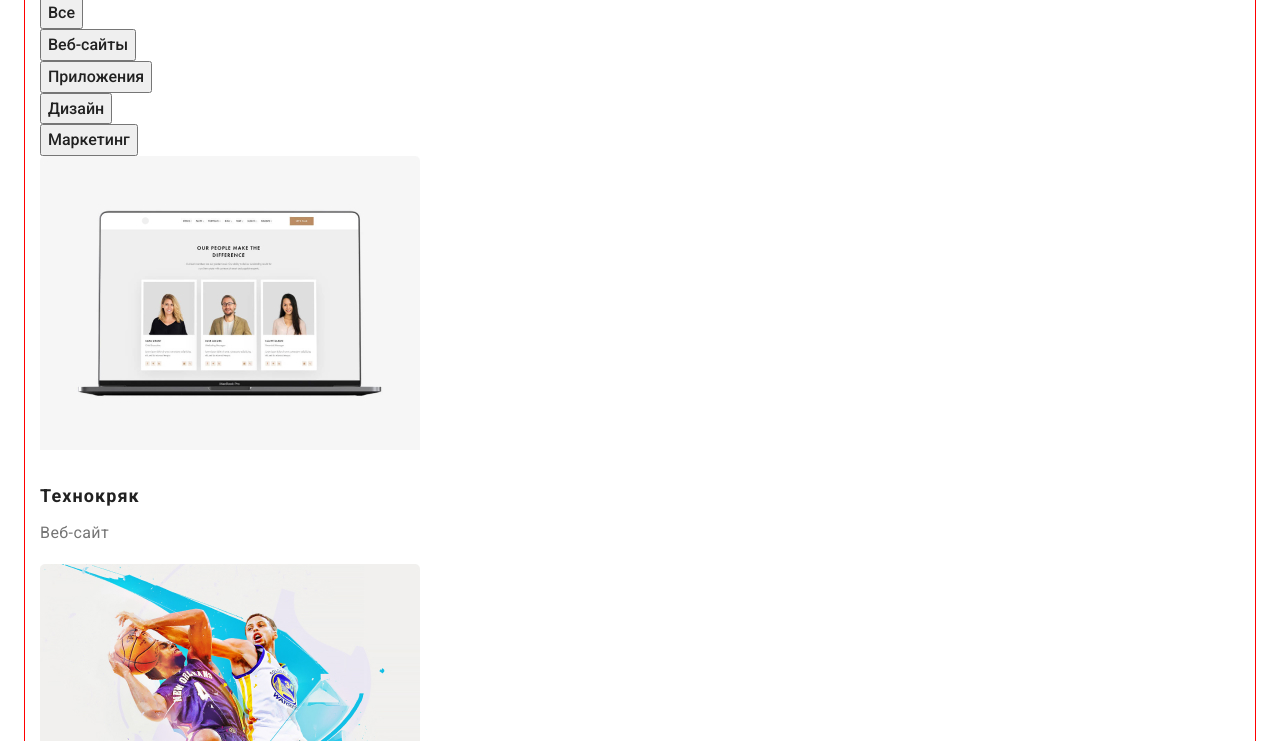
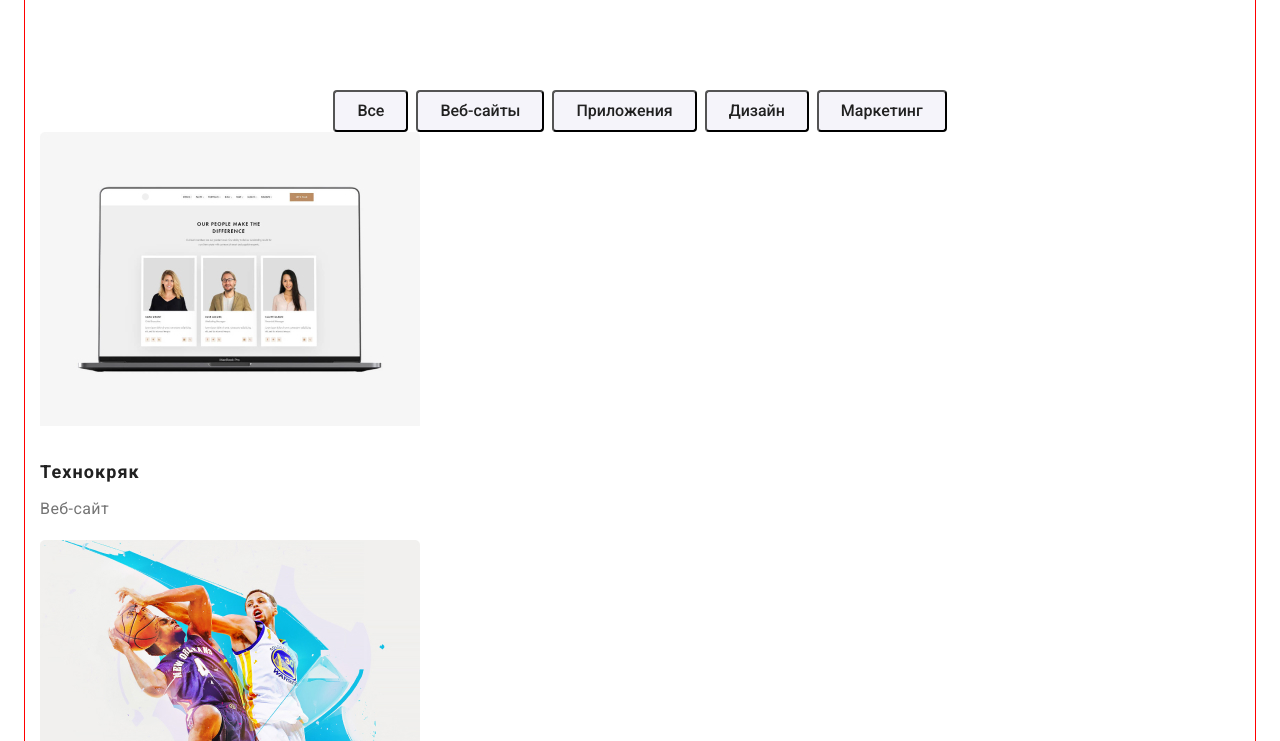
Before and after one commit to niemandweissdaruber/goit-markup-hw-03, a plain HTML site: page portfolio.html in a window 1280 px wide. Shown: the part 119-860 px from the top of the page. Drawn offline with nearby package versions, Linux system fonts and the light colour scheme.

Commit message:
+стилизация фильтров

```diff
--- a/css/common.css
+++ b/css/common.css
@@ -76,6 +76,8 @@ a.phone {
 }
 
 .header-style {
+  align-items: center;
+
   font-weight: 500;
   font-size: 14px;
   line-height: 1.14;
--- a/css/portfolio.css
+++ b/css/portfolio.css
@@ -19,6 +19,10 @@ html {
   color: var(--accent-color);
 }
 
+.invisible-title {
+  text-align: center;
+}
+
 .filter-list .filter {
   color: var(--secondary-text-color);
 
@@ -37,6 +41,26 @@ html {
   color: var(--white-color);
   background-color: var(--accent-color);
 }
+
+.filter-list .filter {
+  padding: 6px 22px;
+
+  border-radius: 4px;
+  background-color: #f5f4fa;
+}
+
+.filter-list {
+  display: flex;
+  justify-content: center;
+
+  margin-top: 93px;
+}
+
+.filter-list .item + .item {
+  margin-left: 8px;
+}
+
+/* Примеры */
 
 .examples .examples-title {
   color: var(--secondary-text-color);
--- a/portfolio.html
+++ b/portfolio.html
@@ -52,22 +52,22 @@
     <main>
       <section>
         <div class="container">
-          <h1>Наши работы</h1>
+          <h1 class="invisible-title">Наши работы</h1>
           <!-- Фильтры -->
           <ul class="filter-list">
-            <li>
+            <li class="item">
               <button type="button" class="filter">Все</button>
             </li>
-            <li>
+            <li class="item">
               <button type="button" class="filter">Веб-сайты</button>
             </li>
-            <li>
+            <li class="item">
               <button type="button" class="filter">Приложения</button>
             </li>
-            <li>
+            <li class="item">
               <button type="button" class="filter">Дизайн</button>
             </li>
-            <li>
+            <li class="item">
               <button type="button" class="filter">Маркетинг</button>
             </li>
           </ul>
```
